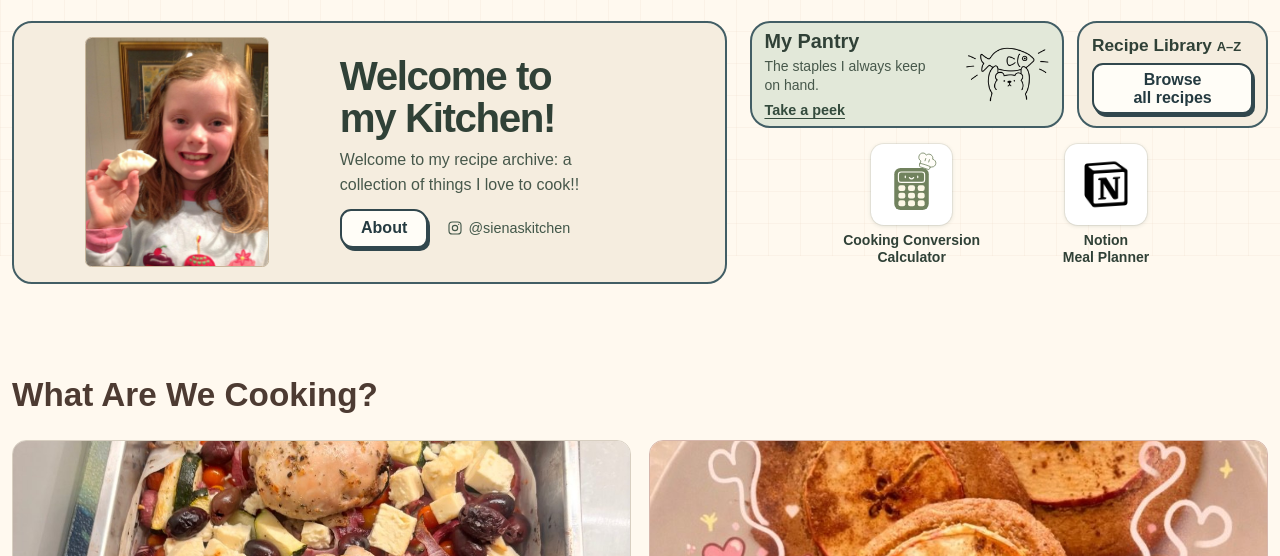
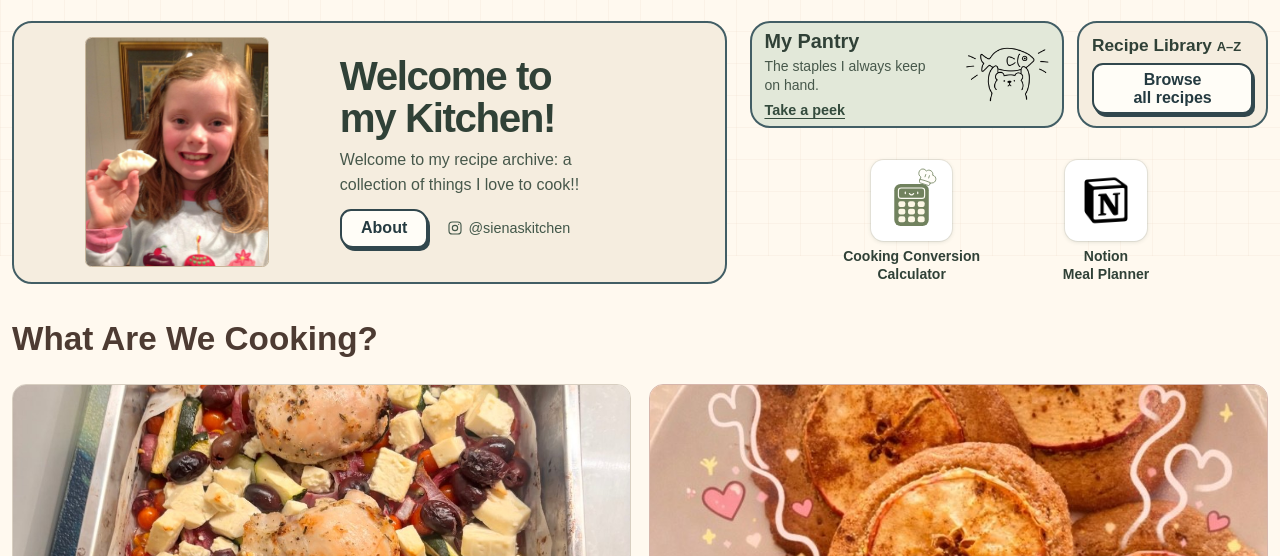
Before and after one commit to Siena04/sienaskitchen, a website: page index.html in a window 1280 px wide. Shown: the part 544-1100 px from the top of the page. Drawn offline with nearby package versions, Linux system fonts and the light colour scheme.

Commit message:
Align homepage app labels with the welcome card

```diff
--- a/footer-style.css
+++ b/footer-style.css
@@ -1505,8 +1505,9 @@ body[data-page="home"] .kitchen-pantry-button:active { transform: none; }
 .kitchen-tool--notion img { width: 82%; height: 82%; }
 
 @media (width > 940px) {
-  /* Leave room for the lower icons and two-line labels in the adjacent column. */
-  .kitchen-author { margin-block-end: 3.5rem; }
+  .kitchen-utilities { align-content: space-between; }
+  .kitchen-tool { padding-block-end: 0; }
+  .kitchen-tool > :last-child { align-self: end; }
 }
 
 @media (max-width: 940px) {
--- a/index.html
+++ b/index.html
@@ -17,7 +17,7 @@
     <link href="https://fonts.googleapis.com/css2?family=Caveat:wght@700&display=swap" rel="stylesheet" />
     <link rel="stylesheet" href="./styles.css" />
     <link rel="stylesheet" href="./siena-mailing.css" />
-    <link rel="stylesheet" href="./footer-style.css" />
+    <link rel="stylesheet" href="./footer-style.css?v=20261126-app-alignment" />
     <link rel="stylesheet" href="./recipe-header.css" />
     <script src="./recipe-header.js" defer></script>
     <script src="https://unpkg.com/lucide@0.469.0/dist/umd/lucide.min.js" defer></script>
```
